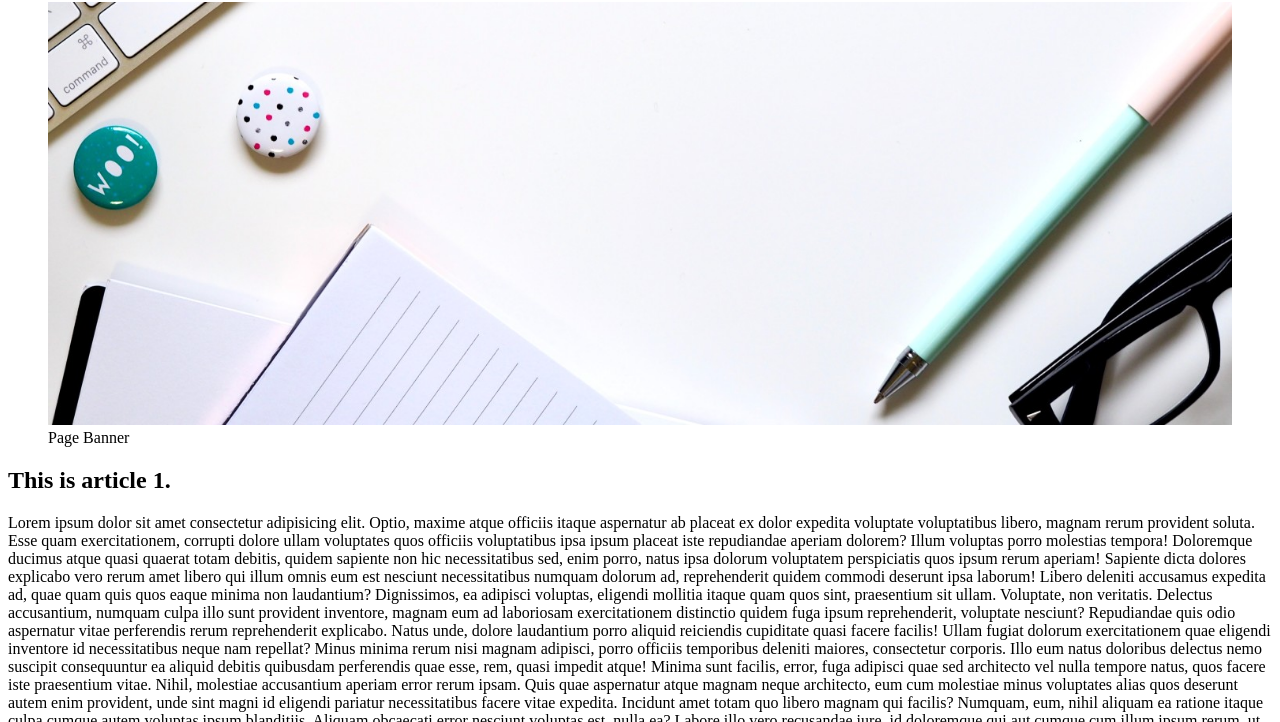
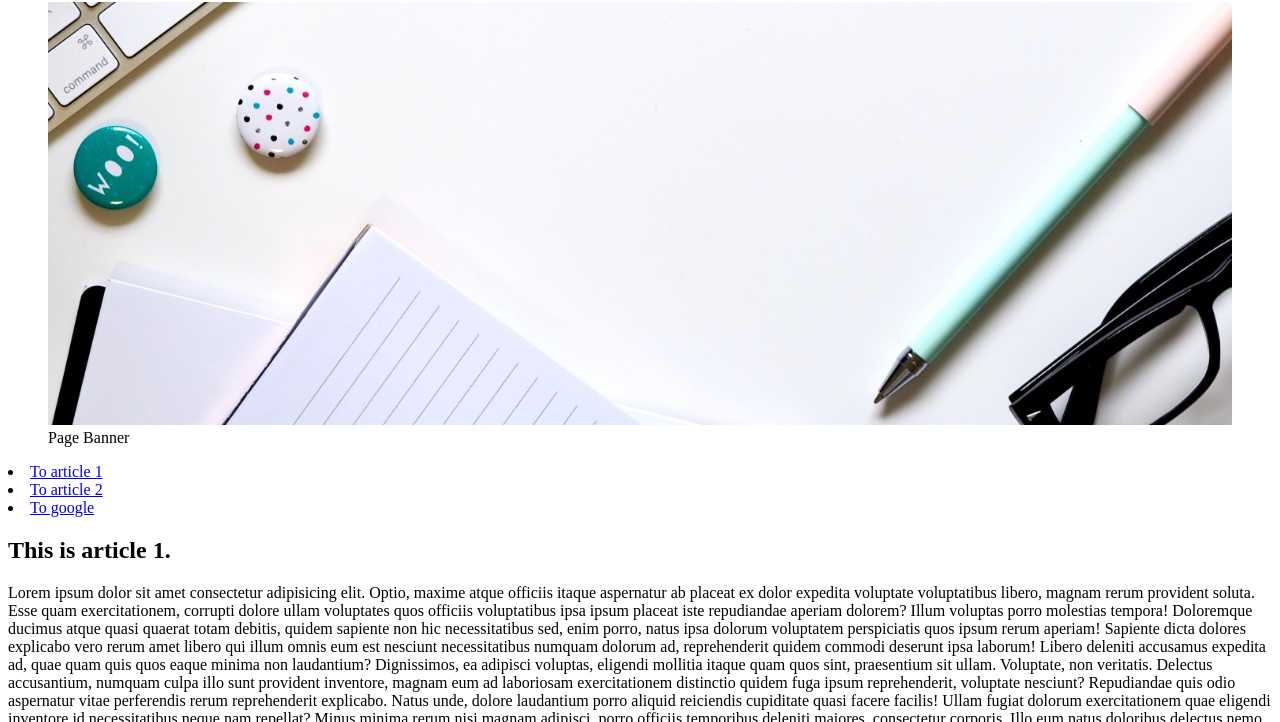
Before and after one commit to huydhoang/fullstack-golang-path, a plain HTML site: page web-co-ban/01-html-basics/index.html in a window 1280 px wide. Shown: the part 78-800 px from the top of the page. Drawn offline with Linux system fonts and the light colour scheme.

Commit message:
added nav and li tags

```diff
--- a/web-co-ban/01-html-basics/index.html
+++ b/web-co-ban/01-html-basics/index.html
@@ -18,6 +18,11 @@
         />
         <figcaption>Page Banner</figcaption>
       </figure>
+      <nav>
+        <li><a href="#art1">To article 1</a></li>
+        <li><a href="#art2">To article 2</a></li>
+        <li><a href="https://google.com">To google</a></li>
+      </nav>
     </header>
     <main>
       <article id="art1">
```
